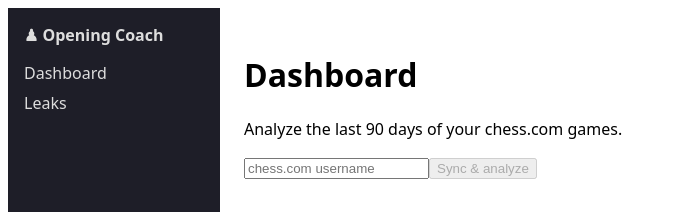
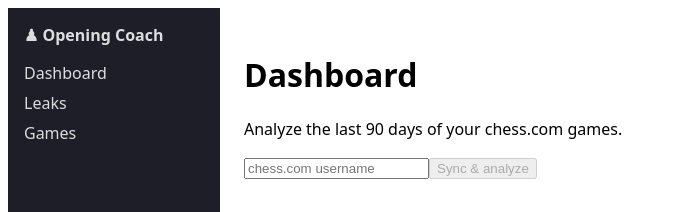
Before and after one commit to kcselm/chess-opening-coach, a React (Vite) app in the folder web/: page / in a window 1280 px wide. Shown: the top 212 px of the page, without its empty margins (0-676 px from the left). Built offline with nearby package versions, Linux system fonts and the light colour scheme; what hono would draw is missing.

Commit message:
feat(web): Games list + Review routes and nav

```diff
--- a/web/src/components/AppShell.tsx
+++ b/web/src/components/AppShell.tsx
@@ -4,6 +4,7 @@ import type { ReactNode } from "react";
 const NAV = [
   { to: "/", label: "Dashboard" },
   { to: "/leaks", label: "Leaks" },
+  { to: "/games", label: "Games" },
 ];
 
 export function AppShell({ children }: { children: ReactNode }) {
--- a/web/src/router.tsx
+++ b/web/src/router.tsx
@@ -2,12 +2,22 @@ import { createRootRoute, createRoute, createRouter, Outlet } from "@tanstack/re
 import { AppShell } from "./components/AppShell.js";
 import { DashboardPage } from "./routes/dashboard.js";
 import { LeaksPage } from "./routes/leaks.js";
+import { GamesPage } from "./routes/games.js";
+import { ReviewPage } from "./routes/review.js";
 
 const rootRoute = createRootRoute({ component: () => (<AppShell><Outlet /></AppShell>) });
 const dashboardRoute = createRoute({ getParentRoute: () => rootRoute, path: "/", component: DashboardPage });
 const leaksRoute = createRoute({ getParentRoute: () => rootRoute, path: "/leaks", component: LeaksPage });
+const gamesRoute = createRoute({ getParentRoute: () => rootRoute, path: "/games", component: GamesPage });
+const reviewRoute = createRoute({
+  getParentRoute: () => rootRoute, path: "/games/$id", component: ReviewPage,
+  validateSearch: (s: Record<string, unknown>): { ply?: number } => {
+    const ply = Number(s.ply);
+    return Number.isFinite(ply) ? { ply } : {};
+  },
+});
 
-const routeTree = rootRoute.addChildren([dashboardRoute, leaksRoute]);
+const routeTree = rootRoute.addChildren([dashboardRoute, leaksRoute, gamesRoute, reviewRoute]);
 export const router = createRouter({ routeTree });
 
 declare module "@tanstack/react-router" {
--- /dev/null
+++ b/web/src/routes/games.tsx
@@ -0,0 +1,21 @@
+import { useQuery } from "@tanstack/react-query";
+import { useNavigate } from "@tanstack/react-router";
+import type { GameSummary } from "@coc/shared";
+import { api } from "../api/client.js";
+import { GamesTable } from "../components/GamesTable.js";
+
+export function GamesPage() {
+  const navigate = useNavigate();
+  const { data: games = [], isLoading } = useQuery({
+    queryKey: ["games"],
+    queryFn: async () => (await (await api.games.$get()).json()) as GameSummary[],
+  });
+  if (isLoading) return <p>Loading games&hellip;</p>;
+  if (!games.length) return <p>No games yet &mdash; run a sync from the Dashboard.</p>;
+  return (
+    <div>
+      <h1>Games</h1>
+      <GamesTable games={games} onOpen={(id) => navigate({ to: "/games/$id", params: { id } })} />
+    </div>
+  );
+}
--- /dev/null
+++ b/web/src/routes/review.tsx
@@ -0,0 +1,28 @@
+import { useQuery } from "@tanstack/react-query";
+import { useParams, useSearch } from "@tanstack/react-router";
+import type { GameReview } from "@coc/shared";
+import { api } from "../api/client.js";
+import { ReviewWorkspace } from "../components/ReviewWorkspace.js";
+
+export function ReviewPage() {
+  const { id } = useParams({ from: "/games/$id" });
+  const { ply } = useSearch({ from: "/games/$id" });
+  const { data, isLoading } = useQuery({
+    queryKey: ["game", id],
+    queryFn: async () => {
+      const res = await api.games[":id"].$get({ param: { id } });
+      if (res.status === 404) return null;
+      return (await res.json()) as GameReview;
+    },
+  });
+  if (isLoading) return <p>Loading review&hellip;</p>;
+  if (!data) return <p>Game not found.</p>;
+  return (
+    <div>
+      <h1>{data.openingName ?? "Unknown opening"} <span style={{ color: "#888", fontSize: 14 }}>({data.result})</span></h1>
+      {data.moves.length === 0
+        ? <p>This game has no analyzed opening moves.</p>
+        : <ReviewWorkspace review={data} initialPly={ply} />}
+    </div>
+  );
+}
```
Also changed, not shown: 1 other file (tests, documents, lock files or other folders).
